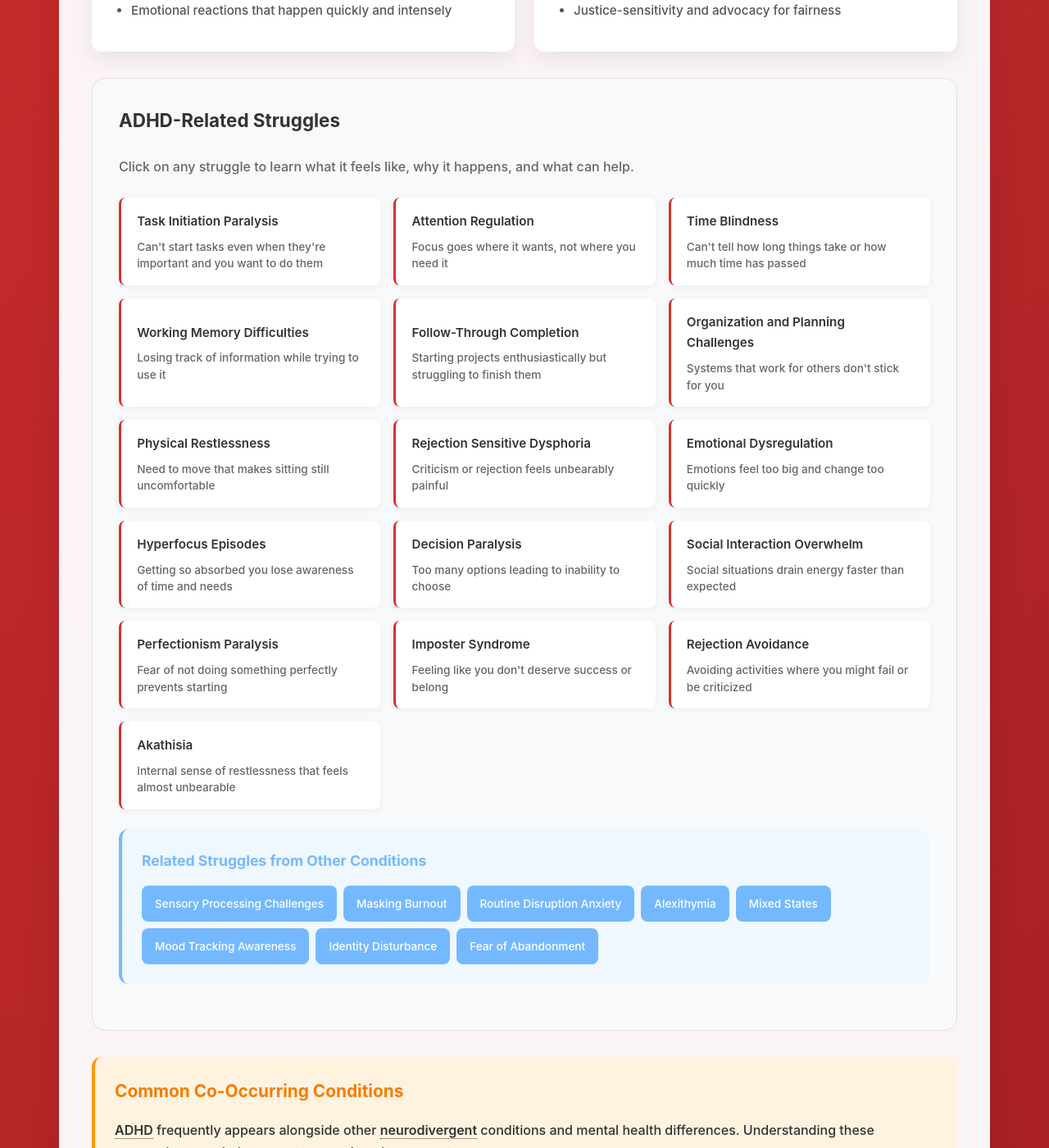
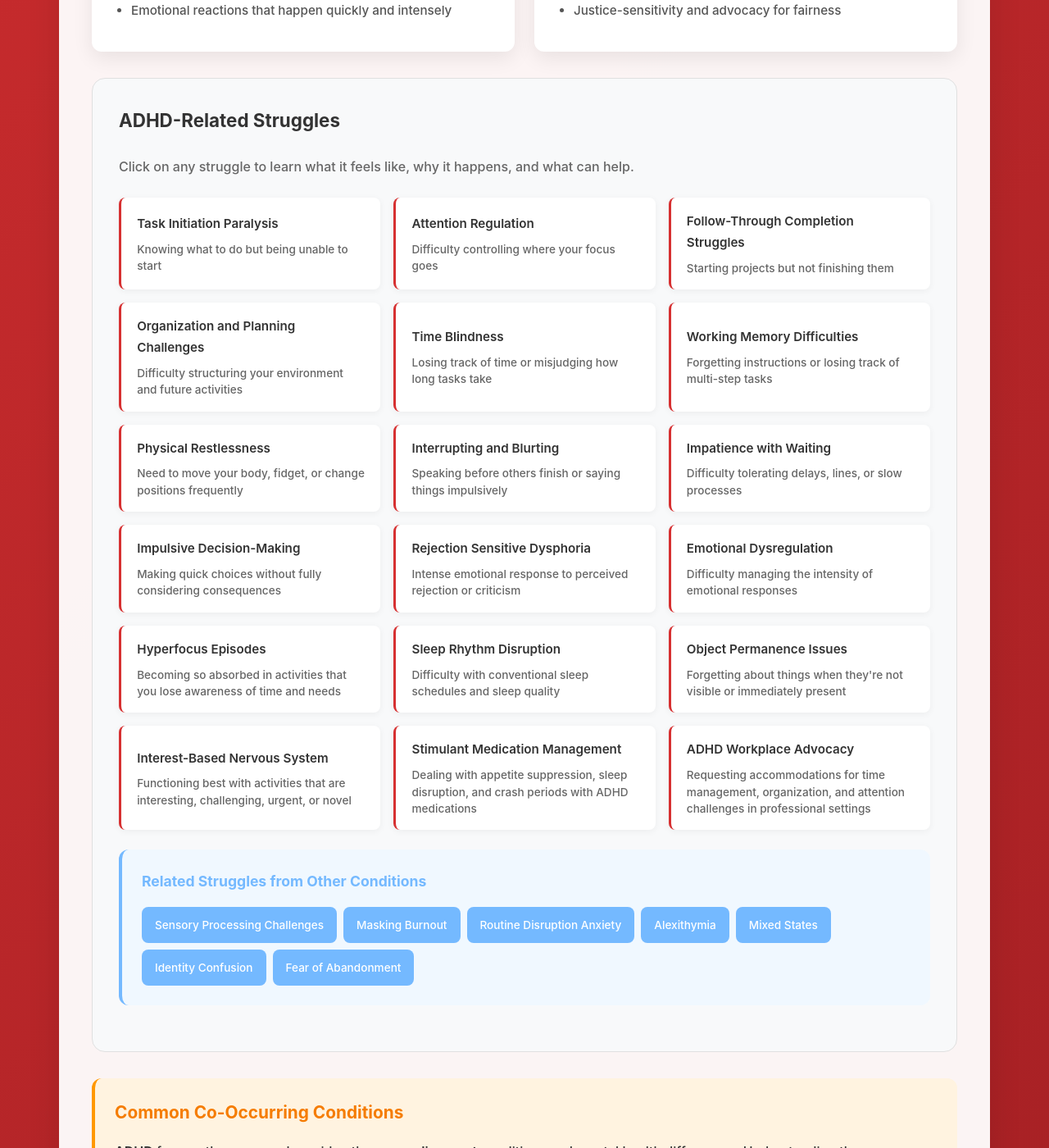
Before and after one commit to neurodivergent-survival-guide/neurodivergent-survival-guide, a Jekyll site: the page built from conditions/adhd.html, in a window 1280 px wide and 1400 px high, scrolled down 1687 px. Shown: the whole window at 82% size. Built offline with Jekyll 4.4.1, drawn with Linux system fonts in a browser that asks for light colours; some of the changed text lies outside the part shown.

Commit message:
Update adhd.html

```diff
--- a/conditions/adhd.html
+++ b/conditions/adhd.html
@@ -573,82 +573,92 @@ title: "ADHD"
                 <div class="struggles-grid">
                     <a href="{{ '/struggles/task-initiation-paralysis.html' | relative_url }}" class="struggle-link">
                         <div class="struggle-title">Task Initiation Paralysis</div>
-                        <div class="struggle-description">Can't start tasks even when they're important and you want to do them</div>
+                        <div class="struggle-description">Knowing what to do but being unable to start</div>
                     </a>
 
                     <a href="{{ '/struggles/attention-regulation.html' | relative_url }}" class="struggle-link">
                         <div class="struggle-title">Attention Regulation</div>
-                        <div class="struggle-description">Focus goes where it wants, not where you need it</div>
+                        <div class="struggle-description">Difficulty controlling where your focus goes</div>
+                    </a>
+
+                    <a href="{{ '/struggles/follow-through-completion-struggles.html' | relative_url }}" class="struggle-link">
+                        <div class="struggle-title">Follow-Through Completion Struggles</div>
+                        <div class="struggle-description">Starting projects but not finishing them</div>
+                    </a>
+
+                    <a href="{{ '/struggles/organization-and-planning-challenges.html' | relative_url }}" class="struggle-link">
+                        <div class="struggle-title">Organization and Planning Challenges</div>
+                        <div class="struggle-description">Difficulty structuring your environment and future activities</div>
                     </a>
 
                     <a href="{{ '/struggles/time-blindness.html' | relative_url }}" class="struggle-link">
                         <div class="struggle-title">Time Blindness</div>
-                        <div class="struggle-description">Can't tell how long things take or how much time has passed</div>
+                        <div class="struggle-description">Losing track of time or misjudging how long tasks take</div>
                     </a>
 
                     <a href="{{ '/struggles/working-memory-difficulties.html' | relative_url }}" class="struggle-link">
                         <div class="struggle-title">Working Memory Difficulties</div>
-                        <div class="struggle-description">Losing track of information while trying to use it</div>
-                    </a>
-
-                    <a href="{{ '/struggles/follow-through-completion.html' | relative_url }}" class="struggle-link">
-                        <div class="struggle-title">Follow-Through Completion</div>
-                        <div class="struggle-description">Starting projects enthusiastically but struggling to finish them</div>
-                    </a>
-
-                    <a href="{{ '/struggles/organization-planning-challenges.html' | relative_url }}" class="struggle-link">
-                        <div class="struggle-title">Organization and Planning Challenges</div>
-                        <div class="struggle-description">Systems that work for others don't stick for you</div>
+                        <div class="struggle-description">Forgetting instructions or losing track of multi-step tasks</div>
                     </a>
 
                     <a href="{{ '/struggles/physical-restlessness.html' | relative_url }}" class="struggle-link">
                         <div class="struggle-title">Physical Restlessness</div>
-                        <div class="struggle-description">Need to move that makes sitting still uncomfortable</div>
+                        <div class="struggle-description">Need to move your body, fidget, or change positions frequently</div>
+                    </a>
+
+                    <a href="{{ '/struggles/interrupting-and-blurting.html' | relative_url }}" class="struggle-link">
+                        <div class="struggle-title">Interrupting and Blurting</div>
+                        <div class="struggle-description">Speaking before others finish or saying things impulsively</div>
+                    </a>
+
+                    <a href="{{ '/struggles/impatience-with-waiting.html' | relative_url }}" class="struggle-link">
+                        <div class="struggle-title">Impatience with Waiting</div>
+                        <div class="struggle-description">Difficulty tolerating delays, lines, or slow processes</div>
+                    </a>
+
+                    <a href="{{ '/struggles/impulsive-decision-making.html' | relative_url }}" class="struggle-link">
+                        <div class="struggle-title">Impulsive Decision-Making</div>
+                        <div class="struggle-description">Making quick choices without fully considering consequences</div>
                     </a>
 
                     <a href="{{ '/struggles/rejection-sensitive-dysphoria.html' | relative_url }}" class="struggle-link">
                         <div class="struggle-title">Rejection Sensitive Dysphoria</div>
-                        <div class="struggle-description">Criticism or rejection feels unbearably painful</div>
+                        <div class="struggle-description">Intense emotional response to perceived rejection or criticism</div>
                     </a>
 
                     <a href="{{ '/struggles/emotional-dysregulation.html' | relative_url }}" class="struggle-link">
                         <div class="struggle-title">Emotional Dysregulation</div>
-                        <div class="struggle-description">Emotions feel too big and change too quickly</div>
+                        <div class="struggle-description">Difficulty managing the intensity of emotional responses</div>
                     </a>
 
                     <a href="{{ '/struggles/hyperfocus-episodes.html' | relative_url }}" class="struggle-link">
                         <div class="struggle-title">Hyperfocus Episodes</div>
-                        <div class="struggle-description">Getting so absorbed you lose awareness of time and needs</div>
+                        <div class="struggle-description">Becoming so absorbed in activities that you lose awareness of time and needs</div>
                     </a>
 
-                    <a href="{{ '/struggles/decision-paralysis.html' | relative_url }}" class="struggle-link">
-                        <div class="struggle-title">Decision Paralysis</div>
-                        <div class="struggle-description">Too many options leading to inability to choose</div>
+                    <a href="{{ '/struggles/sleep-rhythm-disruption.html' | relative_url }}" class="struggle-link">
+                        <div class="struggle-title">Sleep Rhythm Disruption</div>
+                        <div class="struggle-description">Difficulty with conventional sleep schedules and sleep quality</div>
                     </a>
 
-                    <a href="{{ '/struggles/social-interaction-overwhelm.html' | relative_url }}" class="struggle-link">
-                        <div class="struggle-title">Social Interaction Overwhelm</div>
-                        <div class="struggle-description">Social situations drain energy faster than expected</div>
+                    <a href="{{ '/struggles/object-permanence-issues.html' | relative_url }}" class="struggle-link">
+                        <div class="struggle-title">Object Permanence Issues</div>
+                        <div class="struggle-description">Forgetting about things when they're not visible or immediately present</div>
                     </a>
 
-                    <a href="{{ '/struggles/perfectionism-paralysis.html' | relative_url }}" class="struggle-link">
-                        <div class="struggle-title">Perfectionism Paralysis</div>
-                        <div class="struggle-description">Fear of not doing something perfectly prevents starting</div>
+                    <a href="{{ '/struggles/interest-based-nervous-system.html' | relative_url }}" class="struggle-link">
+                        <div class="struggle-title">Interest-Based Nervous System</div>
+                        <div class="struggle-description">Functioning best with activities that are interesting, challenging, urgent, or novel</div>
                     </a>
 
-                    <a href="{{ '/struggles/imposter-syndrome.html' | relative_url }}" class="struggle-link">
-                        <div class="struggle-title">Imposter Syndrome</div>
-                        <div class="struggle-description">Feeling like you don't deserve success or belong</div>
+                    <a href="{{ '/struggles/stimulant-medication-management.html' | relative_url }}" class="struggle-link">
+                        <div class="struggle-title">Stimulant Medication Management</div>
+                        <div class="struggle-description">Dealing with appetite suppression, sleep disruption, and crash periods with ADHD medications</div>
                     </a>
 
-                    <a href="{{ '/struggles/rejection-avoidance.html' | relative_url }}" class="struggle-link">
-                        <div class="struggle-title">Rejection Avoidance</div>
-                        <div class="struggle-description">Avoiding activities where you might fail or be criticized</div>
-                    </a>
-
-                    <a href="{{ '/struggles/akathisia.html' | relative_url }}" class="struggle-link">
-                        <div class="struggle-title">Akathisia</div>
-                        <div class="struggle-description">Internal sense of restlessness that feels almost unbearable</div>
+                    <a href="{{ '/struggles/adhd-workplace-advocacy.html' | relative_url }}" class="struggle-link">
+                        <div class="struggle-title">ADHD Workplace Advocacy</div>
+                        <div class="struggle-description">Requesting accommodations for time management, organization, and attention challenges in professional settings</div>
                     </a>
                 </div>
 
@@ -660,8 +670,7 @@ title: "ADHD"
                         <a href="{{ '/struggles/routine-disruption-anxiety.html' | relative_url }}" class="cross-cutting-link">Routine Disruption Anxiety</a>
                         <a href="{{ '/struggles/alexithymia.html' | relative_url }}" class="cross-cutting-link">Alexithymia</a>
                         <a href="{{ '/struggles/mixed-states.html' | relative_url }}" class="cross-cutting-link">Mixed States</a>
-                        <a href="{{ '/struggles/mood-tracking-awareness.html' | relative_url }}" class="cross-cutting-link">Mood Tracking Awareness</a>
-                        <a href="{{ '/struggles/identity-disturbance.html' | relative_url }}" class="cross-cutting-link">Identity Disturbance</a>
+                        <a href="{{ '/struggles/identity-confusion-between-episodes.html' | relative_url }}" class="cross-cutting-link">Identity Confusion</a>
                         <a href="{{ '/struggles/fear-of-abandonment.html' | relative_url }}" class="cross-cutting-link">Fear of Abandonment</a>
                     </div>
                 </div>
@@ -683,11 +692,12 @@ title: "ADHD"
             <div style="background: #ffeaa7; padding: 1.5rem; border-radius: 12px; margin: 2rem 0; border-left: 4px solid #d63031;">
                 <h3 style="color: #d63031; margin-bottom: 1rem; font-size: 1.3rem;">Related Resources</h3>
                 <div style="display: flex; flex-direction: column; gap: 0.5rem;">
-                    <a href="{{ '/glossary/attention-executive-function.html' | relative_url }}" style="color: #d63031; text-decoration: none;">Attention and Executive Function →</a>
+                    <a href="{{ '/glossary/attention-focus.html' | relative_url }}" style="color: #d63031; text-decoration: none;">Attention and Focus →</a>
+                    <a href="{{ '/glossary/executive-function.html' | relative_url }}" style="color: #d63031; text-decoration: none;">Executive Function →</a>
                     <a href="{{ '/glossary/emotional-regulation.html' | relative_url }}" style="color: #d63031; text-decoration: none;">Emotional Regulation →</a>
-                    <a href="{{ '/glossary/time-awareness.html' | relative_url }}" style="color: #d63031; text-decoration: none;">Time Awareness →</a>
-                    <a href="{{ '/glossary/dopamine-motivation.html' | relative_url }}" style="color: #d63031; text-decoration: none;">Dopamine and Motivation →</a>
+                    <a href="{{ '/glossary/impulsivity-decision-making.html' | relative_url }}" style="color: #d63031; text-decoration: none;">Impulsivity and Decision-Making →</a>
                 </div>
             </div>
-        </main>
-    </div>
+        </div>
+    </main>
+</div>
```
